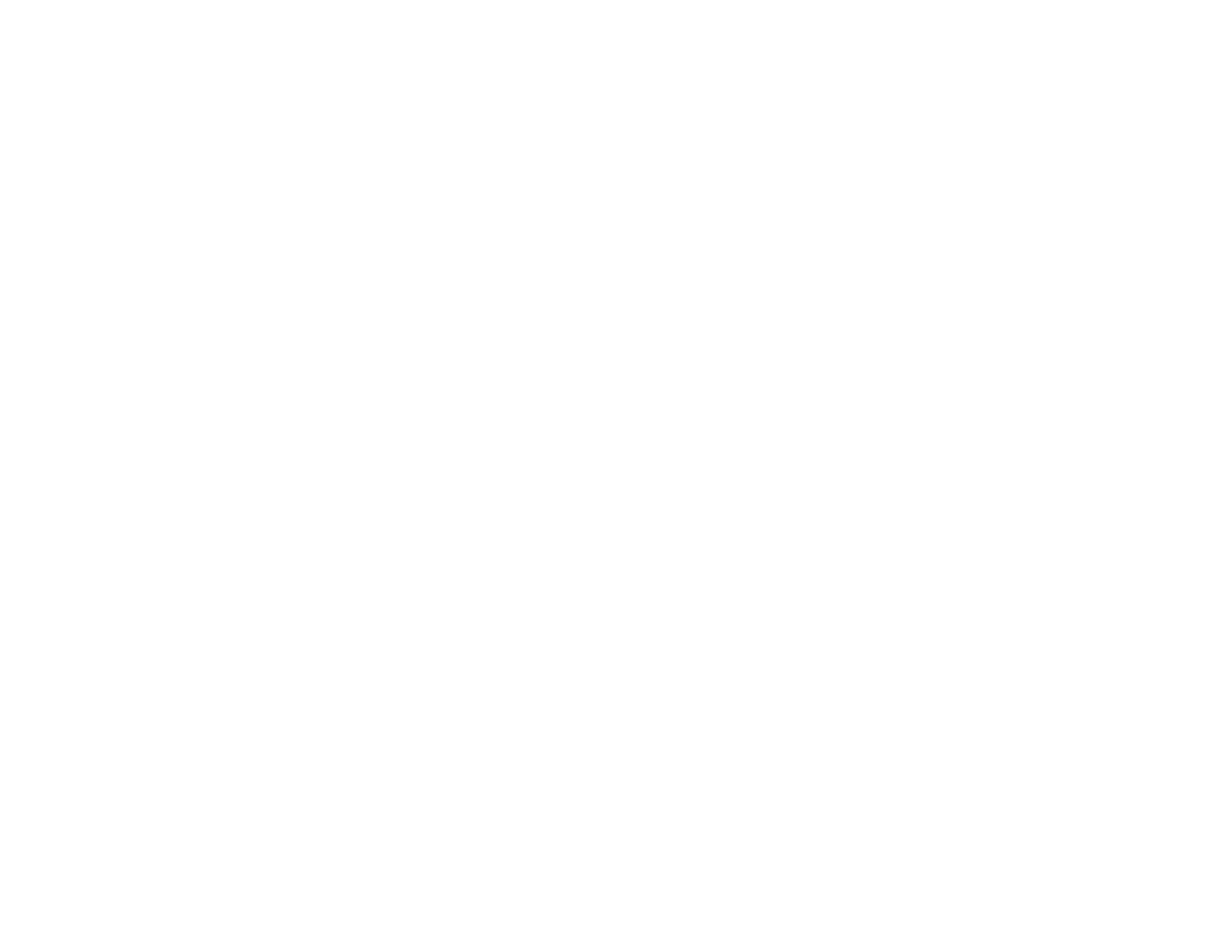
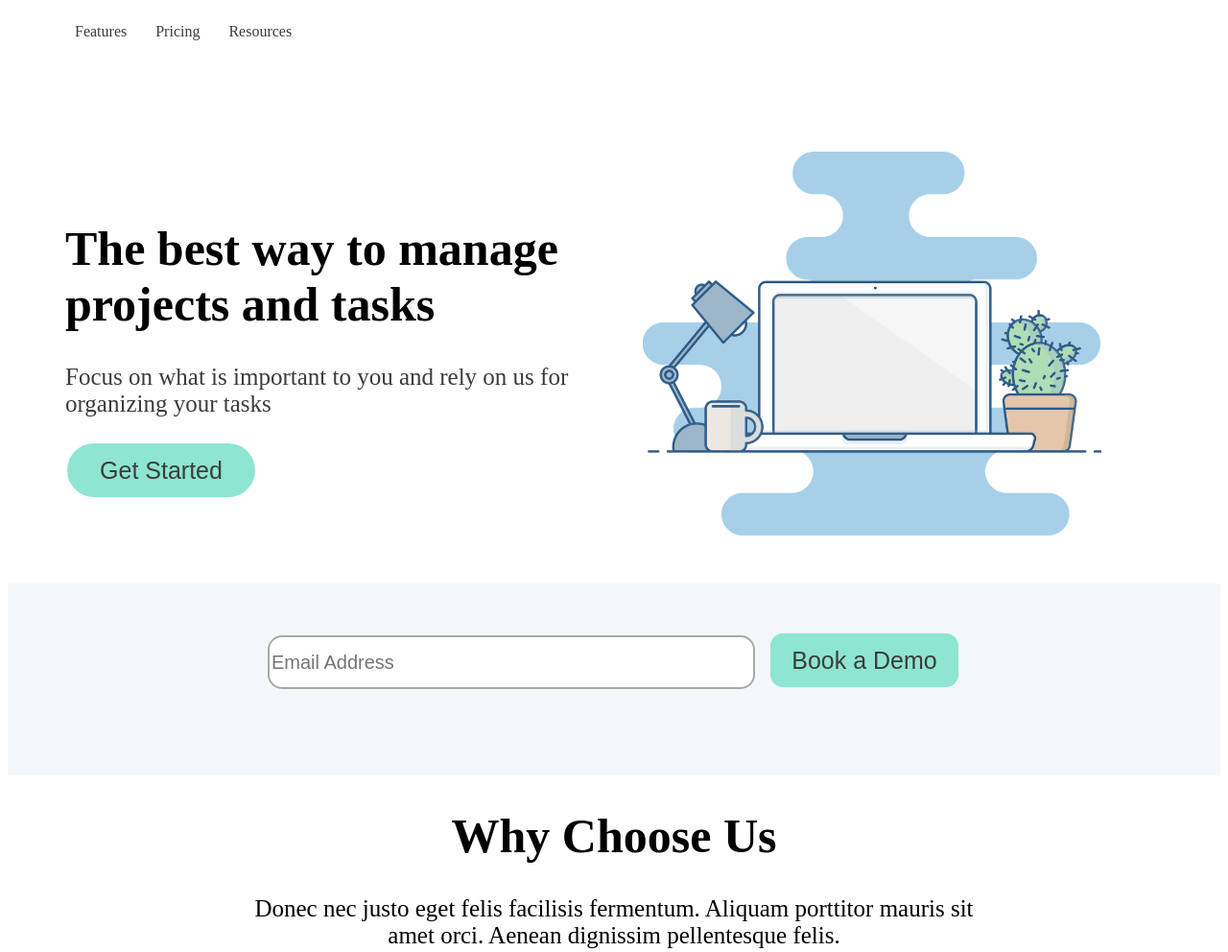
Before and after one commit to sanal-v/sanal-v.github.io, a plain HTML site: page css-assessment/index.html in a window 1280 px wide. Shown: the whole page at 96% size. Before the commit the page ends 800 px from the top, so only its background shows below. Drawn offline with Linux system fonts and the light colour scheme.

Commit message:
added main content and emil input bar

```diff
--- a/css-assessment/index.html
+++ b/css-assessment/index.html
@@ -5,5 +5,45 @@
         <link rel="stylesheet" type="text/css" href="styles.css" />
     </head>
 
+    <body>
+        <div class="navbar">
+            <ul class="navbar-ul">
+                <li><a href="#features">Features</a></li>
+                <li><a href="#news">Pricing</a></li>
+                <li><a href="#contact">Resources</a></li>
+              </ul>
+        </div>
+
+        <div class="main-content">
+            <div class=writing>
+                <h1 id="heading">The best way to manage projects and tasks</h1>
+                <p id="subheading">Focus on what is important to you and rely on us for organizing your tasks</p>
+                <button type="button" id="get-started">Get Started</button>
+            </div>
+
+
+            <img src="illustration.png" id="illustration"/>
+        </div>
+
+
+        <div class="center">
+            <div class="center-content">
+                <input type="email" id="email" placeholder="Email Address">
+                <button type="button" id="book-a-demo">Book a Demo</button>
+            </div>
+
+        </div>
+
+        <div class="choose">
+            <h1 id="question">Why Choose Us</h1>
+            <p id="answer">Donec nec justo eget felis facilisis fermentum. Aliquam porttitor mauris sit<br> amet orci. Aenean dignissim pellentesque felis.</p>
+        </div>
+
+
+
+
+    </body>
+
+
 
 </html>
--- a/css-assessment/styles.css
+++ b/css-assessment/styles.css
@@ -0,0 +1,96 @@
+.navbar{
+
+    display:flex;
+}
+.navbar-ul{
+    list-style-type:none;
+    display:flex
+}
+.navbar-ul > li{
+    margin-left:30px
+}
+
+.navbar-ul a{
+    text-decoration: none;
+    color:#3C3C3C
+}
+
+
+.main-content{
+    display:flex;
+    margin-left:60px;
+    flex-wrap:wrap;
+    /* margin-right:50px */
+    margin-top:100px;
+    align-items : center;
+}
+
+.writing{
+    width:50%
+}
+#heading{
+    font-size:50px
+}
+#subheading{
+    font-size: 25px;
+    color:#3C3C3C
+}
+#get-started{
+    background-color: #8EE5D1;
+    border-radius:30px;
+    font-size:25px;
+    width:200px;
+    color:#3C3C3C;
+    height:60px;
+    outline:none;
+    border:2px solid white;
+}
+
+
+#illustration{
+    height: 400px;
+    width:auto;
+}
+
+
+.center{
+    margin-top:50px;
+    background-color: #F4F7FA;
+    height:200px
+}
+
+.center-content{
+    text-align: center;
+    padding-top:50px
+}
+
+#email{
+    width:500px;
+    height:50px;
+    border-radius: 15px;
+    border:2px solid darkgrey;
+    font-size:20px;
+    margin-right:10px;
+}
+
+#book-a-demo{
+    background-color: #8EE5D1;
+    border-radius:15px;
+    font-size:25px;
+    width:200px;
+    color:#3C3C3C;
+    height:60px;
+    outline:none;
+    border:2px solid #F4F7FA;
+}
+
+.choose{
+    text-align:center;
+}
+
+#question{
+    font-size:50px;
+}
+#answer{
+    font-size:25px;
+}
```
Also changed, not shown: 1 other file.
